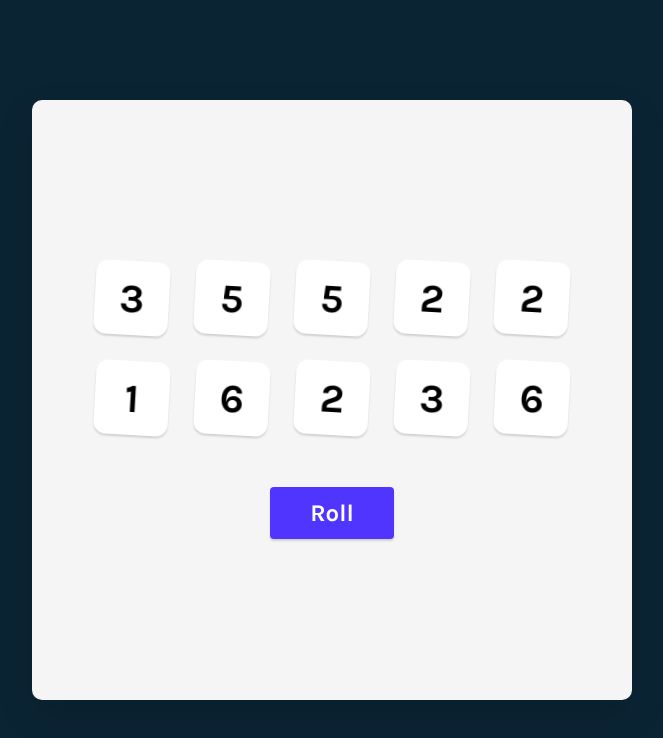
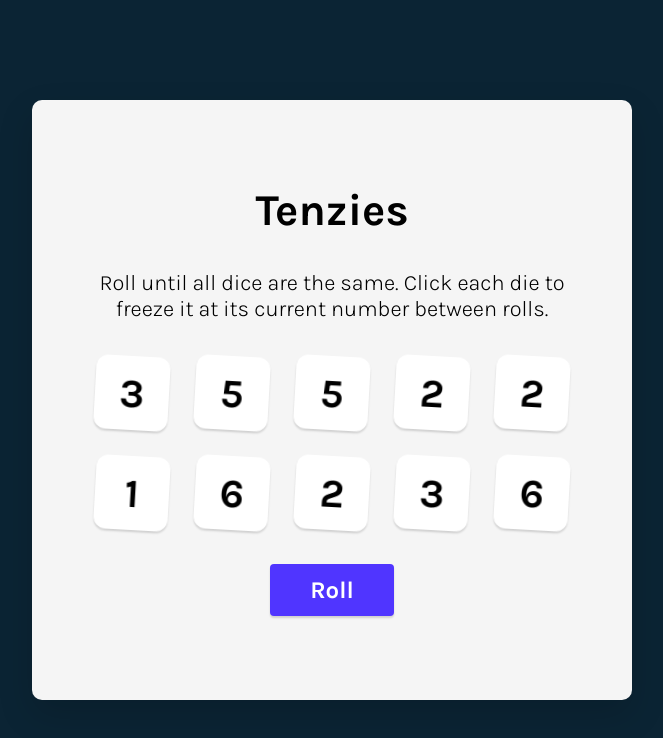
Before and after one commit to baronjada/tenzies-game, a React (Vite) app: page / in a window 1280 px wide. Shown: the top 738 px of the page, without its empty margins (308-971 px from the left). Built offline with nearby package versions, Linux system fonts and the light colour scheme.

Commit message:
Add game title and instructions

```diff
--- a/App.jsx
+++ b/App.jsx
@@ -50,6 +50,11 @@ export default function App() {
 
   return (
     <main>
+      <h1>Tenzies</h1>
+      <p>
+        Roll until all dice are the same. Click each die to freeze it at its
+        current number between rolls.
+      </p>
       <div className="dice-container">{diceElements}</div>
       <button onClick={rollDice} className="roll-dice-button">
         Roll
--- a/index.css
+++ b/index.css
@@ -30,7 +30,17 @@ main {
   justify-content: center;
   align-items: center;
   padding: 60px;
-  row-gap: 52px;
+  row-gap: 34px;
+}
+
+main h1 {
+  font-size: 44px;
+}
+
+main p {
+  font-size: 22px;
+  text-align: center;
+  font-weight: 300;
 }
 
 button {
```
